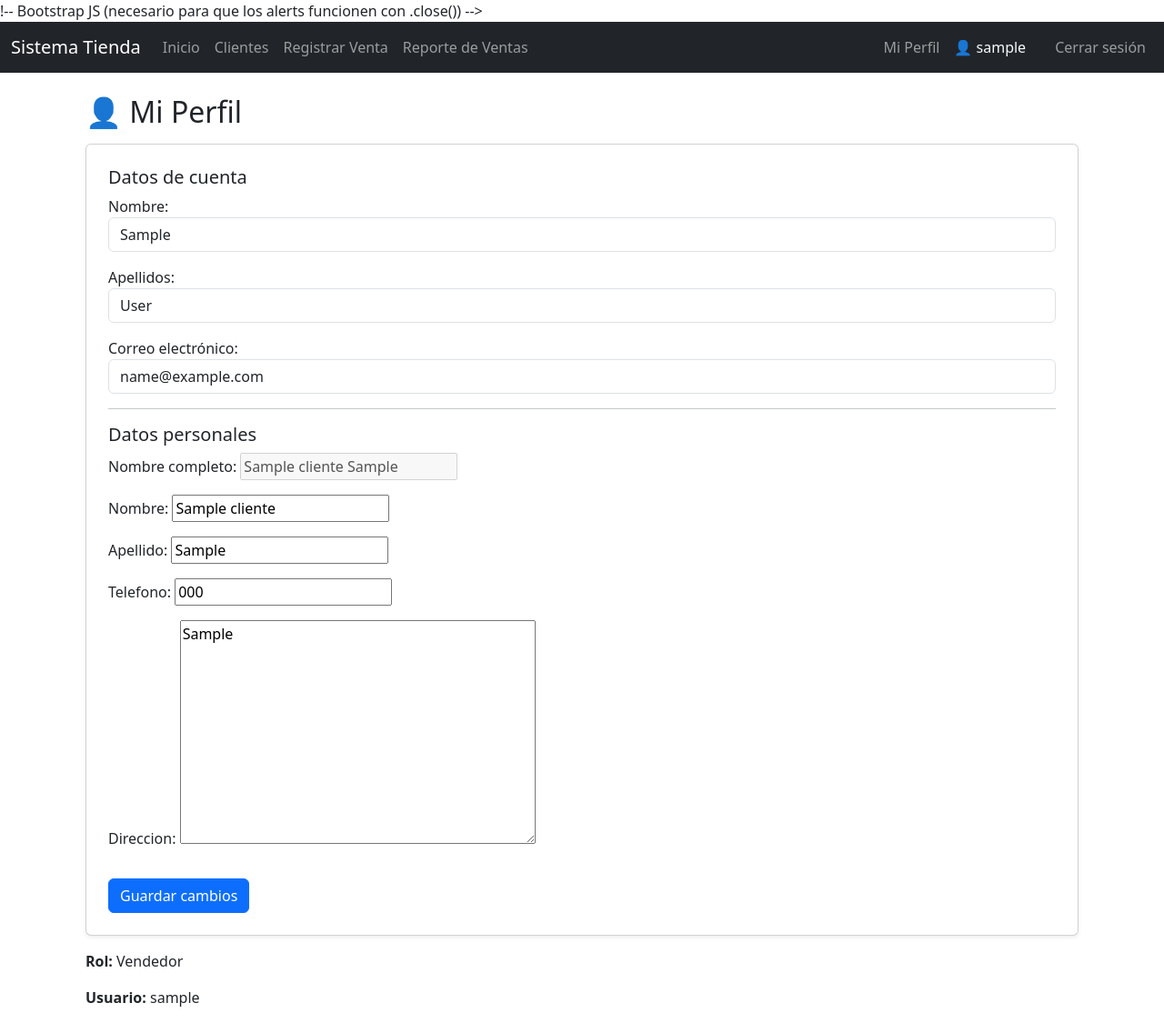
After one commit to ArredondoGastelumJavier4-2/a-ver-si-jala, a Django app: page /mi-perfil/ in a window 1280 px wide. The commit adds this page. Shown: the whole page at 91% size. Run offline with Django 5.2, Linux system fonts and the light colour scheme; a user stored in the database is signed in; tables that the repository leaves empty hold one stand-in row (values such as "Sample post").

Commit message:
para arribaloco

```diff
--- a/tienda/forms.py
+++ b/tienda/forms.py
@@ -7,7 +7,7 @@
 
 from django import forms
 from .models import Producto, Categoria, Proveedor, Cliente, Venta
-
+from django.contrib.auth.models import User
 
 # ===============================================================
 # FORMULARIO 1: PRODUCTO  → Tabla: tienda_producto
@@ -195,3 +195,32 @@ class VentaForm(forms.ModelForm):
             'producto': 'Producto',
             'cantidad': 'Cantidad',
         }
+
+
+class PerfilUsuarioForm(forms.ModelForm):
+    class Meta:
+        model = User
+        fields = ['first_name', 'last_name', 'email']
+        labels = {
+            'first_name': 'Nombre',
+            'last_name': 'Apellidos',
+            'email': 'Correo electrónico',
+        }
+        widgets = {
+            'first_name': forms.TextInput(attrs={'class': 'form-control'}),
+            'last_name': forms.TextInput(attrs={'class': 'form-control'}),
+            'email': forms.EmailInput(attrs={'class': 'form-control'}),
+        }
+
+
+class ClientePerfilForm(forms.ModelForm):
+    nombre_completo = forms.CharField(label='Nombre completo', required=False, disabled=True)
+
+    class Meta:
+        model = Cliente
+        fields = ['nombre_completo', 'nombre', 'apellido', 'telefono', 'direccion']
+
+    def __init__(self, *args, **kwargs):
+        super().__init__(*args, **kwargs)
+        if self.instance:
+            self.fields['nombre_completo'].initial = f"{self.instance.nombre} {self.instance.apellido}"
--- a/tienda/models.py
+++ b/tienda/models.py
@@ -108,6 +108,7 @@ class Producto(models.Model):
 # MODELO 5: CLIENTE
 # ==================================================================
 class Cliente(models.Model):
+    user = models.OneToOneField(User, on_delete=models.CASCADE, null=True, blank=True)
     nombre = models.CharField(max_length=100)
     apellido = models.CharField(max_length=100)
     email = models.EmailField(max_length=191, unique=True)
--- a/tienda/templates/tienda/base.html
+++ b/tienda/templates/tienda/base.html
@@ -69,6 +69,15 @@
                         <a class="nav-link" href="{% url 'cliente_lista' %}">Clientes</a>
                     </li>
 
+
+
+                    <!-- MIS COMPRAS (SOLO CLIENTES) -->
+                    {% if user.perfil.rol == 'cliente' %}
+                    <li class="nav-item">
+                        <a class="nav-link" href="{% url 'mis_compras' %}">Mis Compras</a>
+                    </li>
+                    {% endif %}
+
                     <!-- REGISTRAR VENTA (TODOS LOS USUARIOS) -->
                     <li class="nav-item">
                         <a class="nav-link" href="{% url 'venta_form' %}">Registrar Venta</a>
@@ -80,13 +89,18 @@
                     </li>
                     {% endif %}
                 </ul>
-
                 <!-- Cerrar/Iniciar Sesión -->
                 <ul class="navbar-nav ms-auto align-items-center">
                     {% if user.is_authenticated %}
+                    <li class="nav-item">
+                        <a class="nav-link" href="{% url 'mi_perfil' %}">Mi Perfil</a>
+                    </li>
+                    {% endif %}
+
+                    {% if user.is_authenticated %}
                     <li class="nav-item me-3">
                         <span class="nav-link text-light">
-                            👤 {{ user.perfil.rol|title }}
+                            👤 {{ user.username }}
                         </span>
                     </li>
                     <li class="nav-item">
@@ -98,7 +112,6 @@
                     </li>
                     {% endif %}
                 </ul>
-
             </div>
         </div>
     </nav>
--- /dev/null
+++ b/tienda/templates/tienda/mi_perfil.html
@@ -0,0 +1,27 @@
+{% extends 'tienda/base.html' %}
+{% block content %}
+<div class="container mt-4">
+    <h2 class="mb-3">👤 Mi Perfil</h2>
+    <div class="card shadow-sm p-4">
+
+        <h5>Datos de cuenta</h5>
+        <form method="post">
+            {% csrf_token %}
+            {{ user_form.as_p }}
+
+            {% if cliente_form %}
+            <hr>
+            <h5>Datos personales</h5>
+            {{ cliente_form.as_p }}
+            {% endif %}
+
+            <button type="submit" class="btn btn-primary mt-3">Guardar cambios</button>
+        </form>
+    </div>
+
+    <div class="mt-3">
+        <p><strong>Rol:</strong> {{ perfil.rol|title }}</p>
+        <p><strong>Usuario:</strong> {{ request.user.username }}</p>
+    </div>
+</div>
+{% endblock %}
--- a/tienda/templates/tienda/reporte_ventas.html
+++ b/tienda/templates/tienda/reporte_ventas.html
@@ -80,7 +80,7 @@
                             <td><span class="badge bg-secondary">{{ venta.cantidad }}</span></td>
                             <td>${{ venta.precio_unitario|floatformat:2|intcomma }}</td>
                             <td><strong class="text-success">${{ venta.total|floatformat:2|intcomma }}</strong></td>
-                            <td>{{ venta.vendedor.perfil.rol|title }}</td>
+                            <td>{{ venta.vendedor.username }}</td>
                         </tr>
                         {% endfor %}
                     </tbody>
--- a/tienda/urls.py
+++ b/tienda/urls.py
@@ -41,4 +41,7 @@ urlpatterns = [
     path('ventas/reporte/', views.reporte_ventas, name='reporte_ventas'),  # Reporte de ventas
     path('ventas/crear/', views.venta_crear, name='venta_form'),
 
+    path('mi-perfil/', views.mi_perfil, name='mi_perfil'),
+    path('mis-compras/', views.mis_compras, name='mis_compras'),
+
 ]
--- a/tienda/views.py
+++ b/tienda/views.py
@@ -9,10 +9,11 @@ from django.contrib.auth import authenticate, login, logout
 from django.contrib import messages
 from django.contrib.auth.forms import AuthenticationForm
 from .models import Producto, Categoria, Proveedor, Cliente, PerfilUsuario, Venta
-from .forms import ProductoForm, CategoriaForm, ProveedorForm, ClienteForm, VentaForm
+from .forms import ProductoForm, CategoriaForm, ProveedorForm, ClienteForm, VentaForm, PerfilUsuarioForm, ClientePerfilForm
 from django.contrib.auth.views import LoginView, LogoutView
 from django.utils import timezone
 from datetime import datetime, time
+from django.contrib.auth.models import User
 
 class CustomLoginView(LoginView):
     template_name = 'tienda/login.html'
@@ -91,6 +92,9 @@ def logout_view(request):
 @login_required
 def home(request):
     hoy = timezone.localdate()  # Fecha local
+    if request.user.perfil.rol == 'cliente':
+        mis_compras = Venta.objects.filter(cliente__email=request.user.email)
+        return render(request, 'tienda/home.html', {'mis_compras': mis_compras})
     inicio = timezone.make_aware(datetime.combine(hoy, time.min))  # 00:00
     fin = timezone.make_aware(datetime.combine(hoy, time.max))     # 23:59:59
 
@@ -278,17 +282,44 @@ def cliente_lista(request):
     return render(request, 'tienda/cliente_lista.html', {'clientes': clientes})
 
 
+from django.contrib.auth.models import User
+from .models import Cliente, PerfilUsuario  # 👈 asegúrate de tener esto arriba
+
 @login_required
 @rol_requerido('administrador', 'gerente', 'vendedor')
 def cliente_crear(request):
     if request.method == 'POST':
         form = ClienteForm(request.POST)
         if form.is_valid():
-            form.save()
-            messages.success(request, 'Cliente agregado.')
+            cliente = form.save(commit=False)
+
+            # 🔹 Crear usuario automáticamente
+            username = cliente.nombre.lower()
+            password = cliente.telefono  # Teléfono será la contraseña
+
+            # Evitar duplicados
+            if User.objects.filter(username=username).exists():
+                messages.error(request, f"Ya existe un usuario con el nombre '{username}'.")
+                return redirect('cliente_lista')
+
+            user = User.objects.create_user(username=username, password=password)
+            user.first_name = cliente.nombre
+            user.last_name = cliente.apellido
+            user.email = cliente.email
+            user.save()
+
+            # 🔹 Crear perfil con rol "cliente"
+            PerfilUsuario.objects.create(user=user, rol='cliente')
+
+            # 🔹 Asociar cliente con usuario
+            cliente.user = user
+            cliente.save()
+
+            messages.success(request, f"Cliente '{cliente.nombre_completo}' registrado correctamente.")
             return redirect('cliente_lista')
     else:
         form = ClienteForm()
+
     return render(request, 'tienda/cliente_form.html', {'form': form, 'accion': 'Crear'})
 
 
@@ -389,3 +420,53 @@ def reporte_ventas(request):
         'fecha': hoy,
     }
     return render(request, 'tienda/reporte_ventas.html', context)
+
+# tienda/views.py
+from .forms import PerfilUsuarioForm, ClientePerfilForm
+
+@login_required
+def mi_perfil(request):
+    user = request.user
+    perfil = getattr(user, 'perfil', None)
+    cliente = None
+
+    if hasattr(user, 'cliente'):
+        cliente = user.cliente
+
+    if request.method == 'POST':
+        user_form = PerfilUsuarioForm(request.POST, instance=user)
+        cliente_form = ClientePerfilForm(request.POST, instance=cliente) if cliente else None
+
+        if user_form.is_valid() and (cliente_form is None or cliente_form.is_valid()):
+            user_form.save()
+            if cliente_form:
+                cliente_form.save()
+            messages.success(request, '✅ Tu perfil se actualizó correctamente.')
+            return redirect('mi_perfil')
+    else:
+        user_form = PerfilUsuarioForm(instance=user)
+        cliente_form = ClientePerfilForm(instance=cliente) if cliente else None
+
+    return render(request, 'tienda/mi_perfil.html', {
+        'user_form': user_form,
+        'cliente_form': cliente_form,
+        'perfil': perfil,
+    })
+
+@login_required
+@rol_requerido('cliente')
+def mis_compras(request):
+    """Historial de compras del cliente autenticado"""
+    try:
+        cliente = request.user.cliente
+        compras = Venta.objects.filter(cliente=cliente).order_by('-fecha_venta')
+    except Cliente.DoesNotExist:
+        messages.warning(request, 'No tienes compras registradas.')
+        compras = []
+
+    total_compras = sum(venta.total for venta in compras)
+
+    return render(request, 'tienda/mis_compras.html', {
+        'compras': compras,
+        'total_compras': total_compras,
+    })
```
Also changed, not shown: tienda/templates/tienda/home.html (+40 -9 lines), tienda/templates/tienda/mis_compras.html (added, +38 -0 lines), tienda/migrations/0002_cliente_user.py (added).
